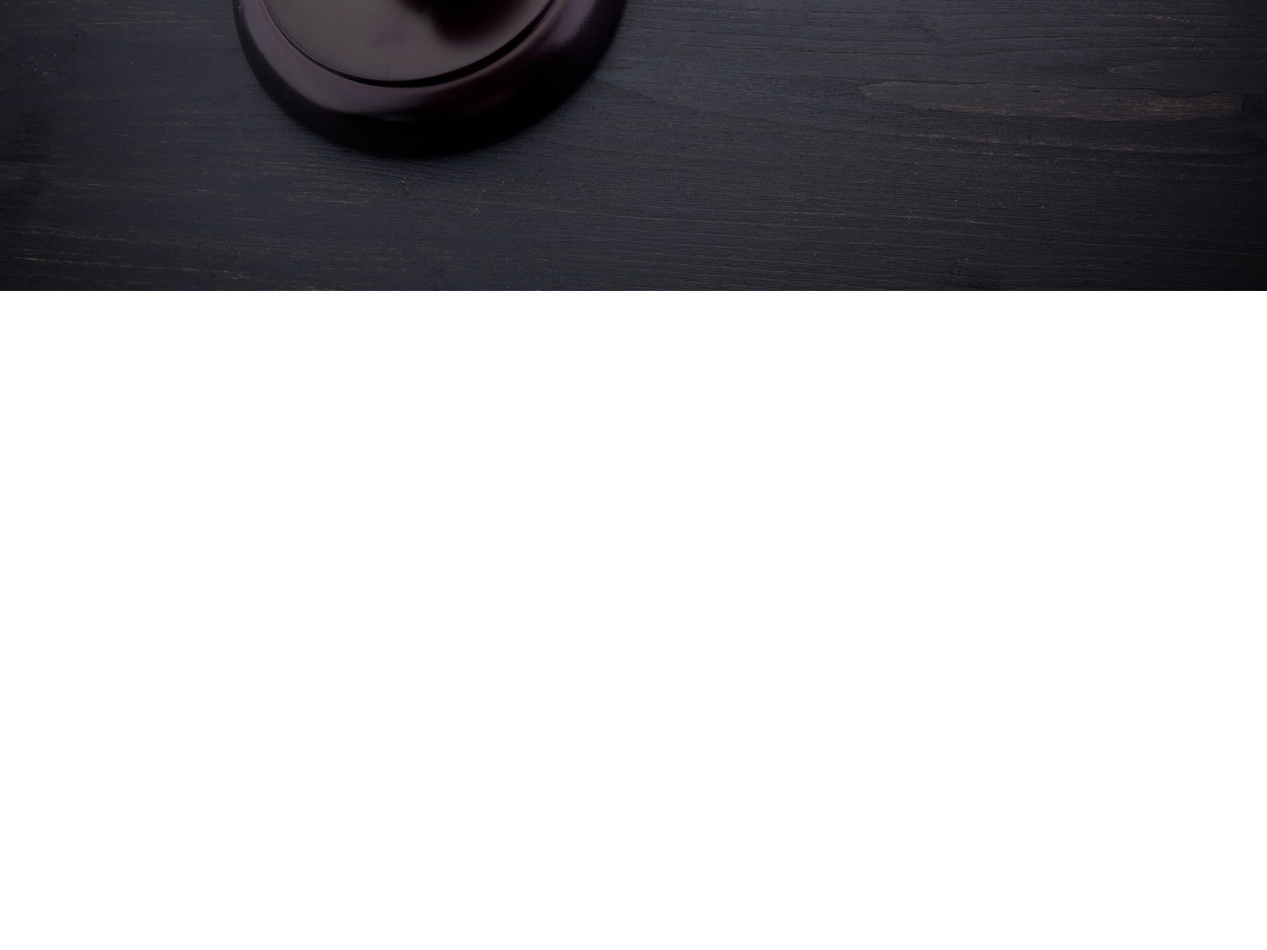
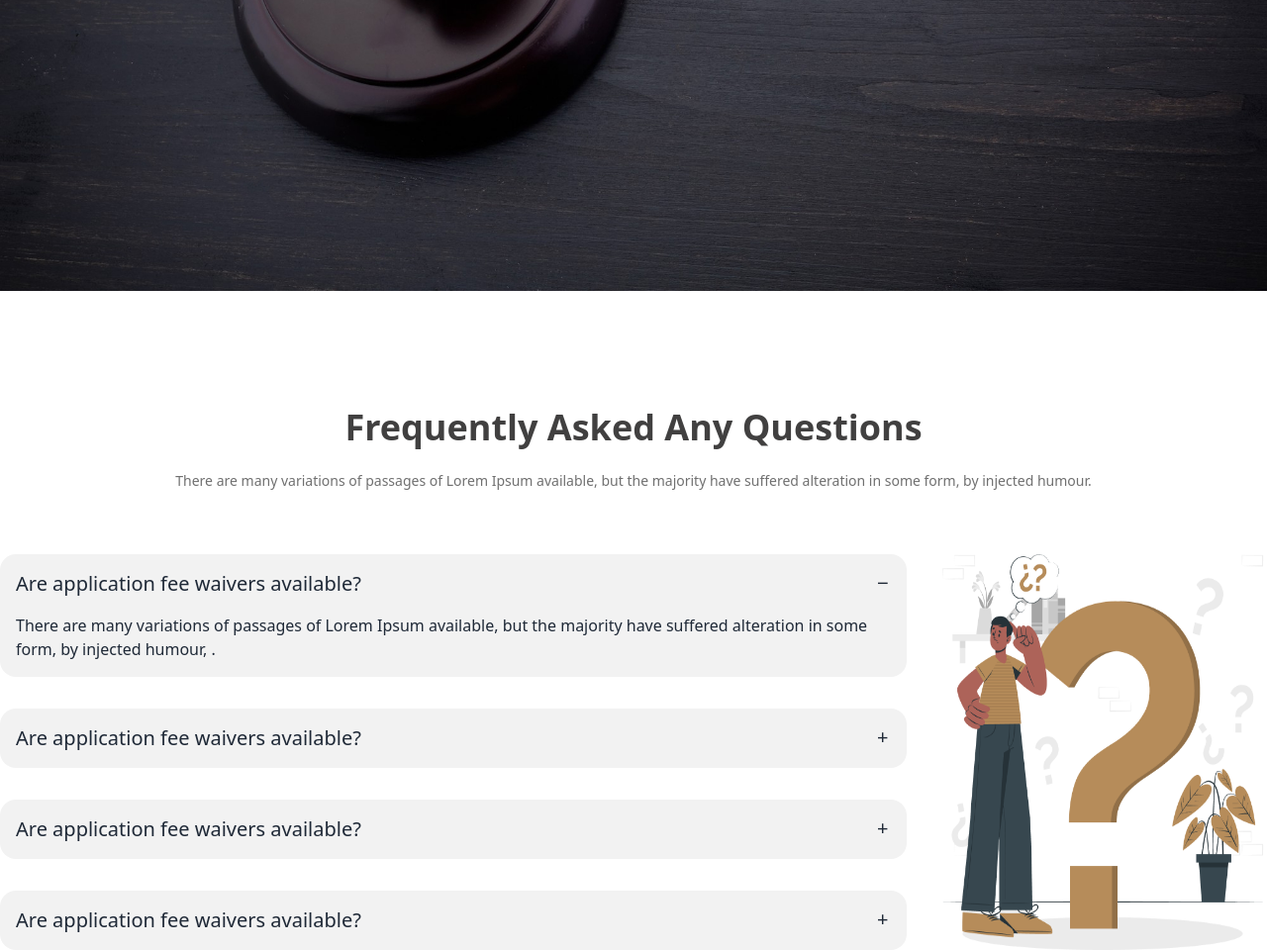
Before and after one commit to AbdullahAlTowsif/Legal-Solution, a plain HTML site: page index.html in a window 1280 px wide. Shown: the part 2745-3705 px from the top of the page at 99% size. Before the commit the page ends 3045 px from the top, so only its background shows below. Drawn offline with nearby package versions, Linux system fonts and the light colour scheme.

Commit message:
faq designed

```diff
--- a/index.html
+++ b/index.html
@@ -205,34 +205,37 @@
         <section class="mt-28">
             <div class="text-center space-y-6 mb-16">
                 <h3 class="text-4xl font-extrabold">What Our Client Say</h3>
-                <p class="text-sm font-normal text-dark-three">There are many variations of passages of Lorem Ipsum available, but the majority have suffered alteration in some form, by injected humour.</p>
+                <p class="text-sm font-normal text-dark-three">There are many variations of passages of Lorem Ipsum
+                    available, but the majority have suffered alteration in some form, by injected humour.</p>
             </div>
             <div class="relative">
                 <div>
                     <h4 class="absolute top-96 left-[650px] z-10 text-2xl font-extrabold text-white">Awlad Hossain</h4>
                     <p class="absolute top-[420px] left-[700px] z-10 text-sm font-normal text-white">UIX Designer</p>
-                    <p class="w-[900px] absolute top-[480px] left-[300px] z-10 text-sm font-normal text-white text-center">Contrary to popular belief, Lorem Ipsum is not simply random text. It has roots in a piece of classical Latin literature from 45 BC, making it over 2000 years old. Richard McClintock, a Latin professor at Hampden-Sydney College in Virginia, looked up one of the more obscure Latin words, consectetur.</p>
+                    <p
+                        class="w-[900px] absolute top-[480px] left-[300px] z-10 text-sm font-normal text-white text-center">
+                        Contrary to popular belief, Lorem Ipsum is not simply random text. It has roots in a piece of
+                        classical Latin literature from 45 BC, making it over 2000 years old. Richard McClintock, a
+                        Latin professor at Hampden-Sydney College in Virginia, looked up one of the more obscure Latin
+                        words, consectetur.</p>
                 </div>
                 <div class="carousel w-full">
                     <div id="slide1" class="carousel-item relative w-full">
-                        <img src="images/slider-1.jpg"
-                            class="w-full" />
+                        <img src="images/slider-1.jpg" class="w-full" />
                         <div class="absolute left-5 right-5 top-1/2 flex -translate-y-1/2 transform justify-between">
                             <a href="#slide3" class="btn btn-circle">❮</a>
                             <a href="#slide2" class="btn btn-circle">❯</a>
                         </div>
                     </div>
                     <div id="slide2" class="carousel-item relative w-full">
-                        <img src="images/slider-2.jpg"
-                            class="w-full" />
+                        <img src="images/slider-2.jpg" class="w-full" />
                         <div class="absolute left-5 right-5 top-1/2 flex -translate-y-1/2 transform justify-between">
                             <a href="#slide1" class="btn btn-circle">❮</a>
                             <a href="#slide3" class="btn btn-circle">❯</a>
                         </div>
                     </div>
                     <div id="slide3" class="carousel-item relative w-full">
-                        <img src="images/slider-3.jpg"
-                            class="w-full" />
+                        <img src="images/slider-3.jpg" class="w-full" />
                         <div class="absolute left-5 right-5 top-1/2 flex -translate-y-1/2 transform justify-between">
                             <a href="#slide2" class="btn btn-circle">❮</a>
                             <a href="#slide1" class="btn btn-circle">❯</a>
@@ -241,6 +244,48 @@
                 </div>
             </div>
         </section>
+
+        <section class="mt-28">
+            <div class="text-center">
+                <h3 class="text-4xl font-extrabold text-dark-two">Frequently Asked Any Questions</h3>
+                <p class="text-sm font-normal text-dark-three mt-6 mb-16">There are many variations of passages of Lorem Ipsum available, but the majority have suffered alteration in some form, by injected humour.</p>
+            </div>
+            <div class="flex justify-center items-center space-x-8">
+                <div class="space-y-8">
+                    <div class="collapse collapse-plus bg-base-200">
+                        <input type="radio" name="my-accordion-3" checked="checked" />
+                        <div class="collapse-title text-xl font-medium">Are application fee waivers available?</div>
+                        <div class="collapse-content">
+                            <p>There are many variations of passages of Lorem Ipsum available, but the majority have suffered alteration in some form, by injected humour, . </p>
+                        </div>
+                    </div>
+                    <div class="collapse collapse-plus bg-base-200">
+                        <input type="radio" name="my-accordion-3" />
+                        <div class="collapse-title text-xl font-medium">Are application fee waivers available?</div>
+                        <div class="collapse-content">
+                            <p>There are many variations of passages of Lorem Ipsum available, but the majority have suffered alteration in some form, by injected humour, . </p>
+                        </div>
+                    </div>
+                    <div class="collapse collapse-plus bg-base-200">
+                        <input type="radio" name="my-accordion-3" />
+                        <div class="collapse-title text-xl font-medium">Are application fee waivers available?</div>
+                        <div class="collapse-content">
+                            <p>There are many variations of passages of Lorem Ipsum available, but the majority have suffered alteration in some form, by injected humour, . </p>
+                        </div>
+                    </div>
+                    <div class="collapse collapse-plus bg-base-200">
+                        <input type="radio" name="my-accordion-3" />
+                        <div class="collapse-title text-xl font-medium">Are application fee waivers available?</div>
+                        <div class="collapse-content">
+                            <p>There are many variations of passages of Lorem Ipsum available, but the majority have suffered alteration in some form, by injected humour, . </p>
+                        </div>
+                    </div>
+                </div>
+                <div>
+                    <img class="h-[400px]" src="images/faq.png" alt="">
+                </div>
+            </div>
+        </section>
     </main>
     <footer></footer>
 </body>
```
